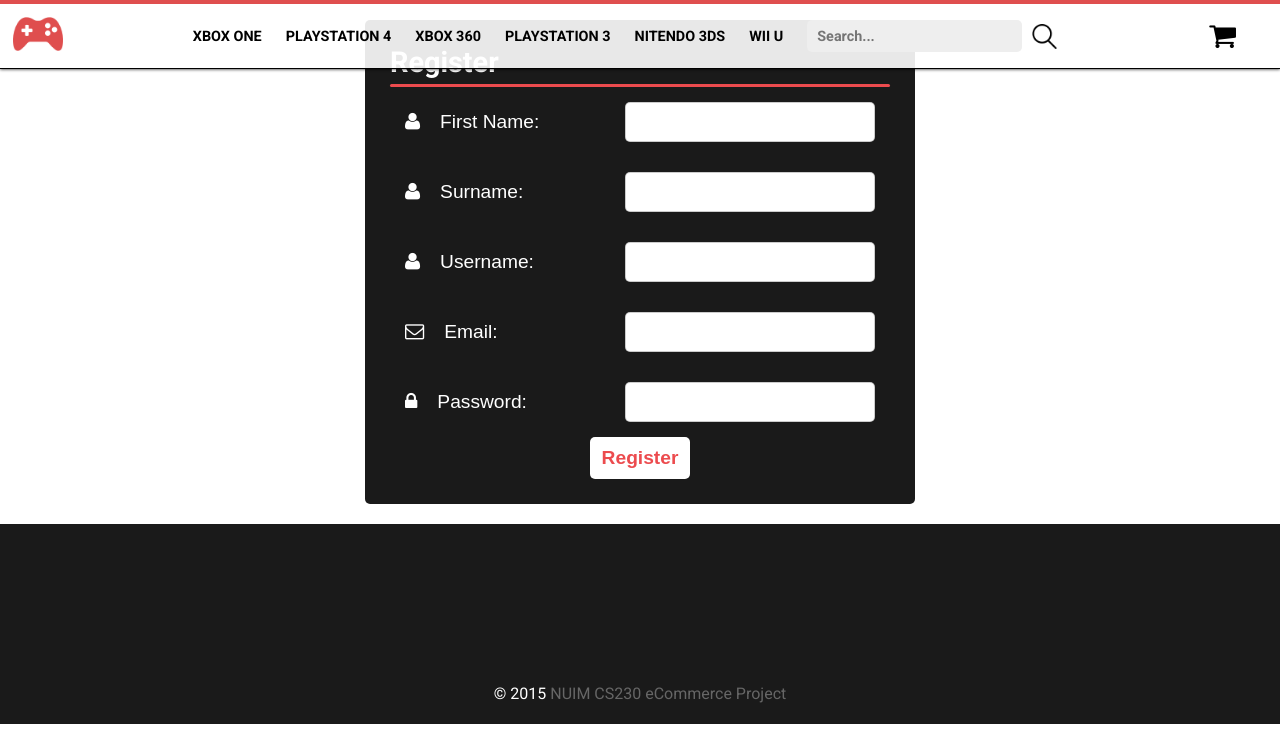
After one commit to IonatanSala/CS230Project, a PHP site: page /sign-up.php in a window 1280 px wide. The commit adds this page. Shown: the top 744 px of the page. Run offline with PHP 8.4, Linux system fonts and the light colour scheme; data that the repository does not hold is empty.

Commit message:
update on site

```diff
--- a/css/main.css
+++ b/css/main.css
@@ -40,7 +40,7 @@ ul {
 
 
 header.nav-header {
-	position: fixed;
+	position: relative;
 	top:0;
 	background-color: HSLA(0, 100%, 100%, 0.9);
 	border-top: 4px solid HSLA(0, 69%, 59%, 1);
@@ -48,9 +48,8 @@ header.nav-header {
 	width: 100%;
 	min-width: 546px;
 	box-shadow: 0px .5px 3px 0px rgba(0, 0, 0, 0.75);
-	/*position: fixed;
-	top: 0;*/
-	/*box-shadow: 0 6px 4px -4px #999;*/
+	position: fixed;
+	top: 0;
 }
 
 header.nav-header header.top {
@@ -202,6 +201,7 @@ section.landing div.jumbotron {
 	align-items: center;
 	justify-content: center;
 }
+
 section.landing div.jumbotron div {
 	display: flex;
 	flex-flow: column wrap;
@@ -650,3 +650,87 @@ ul.search-content li div:last-child button:hover {
 ul.search-content li img {
 	height: 150px;
 }
+
+
+/*******************************
+		SIGN UP PAGE
+*********************************/
+
+section#sign-up-form {
+	box-sizing: border-box;
+	padding: 25px;
+	margin: 20px auto;
+	width: 100%;
+	max-width: 550px;
+	min-width: 500px;
+	font-size: 1.2em;
+	border-radius: 5px;
+	/*border: 2px solid red;*/
+	color: #fff;
+	background: HSLA(0, 0%, 10%, 1);
+
+
+
+
+}
+
+section#sign-up-form hr {
+	border: 0;
+	background: HSLA(359, 81%, 61%, 1);
+	height: 3px;
+	border-radius: 2px;
+	margin-top: 5px;
+}
+
+section#sign-up-form form {
+	max-width: 500px;
+	min-width: 450px;
+	display: flex;
+	flex-flow: column nowrap;
+	justify-content: center;
+	margin: 0 auto;
+
+
+}
+
+section#sign-up-form form label {
+	display: flex;
+	flex-flow: row no wrap;
+	justify-content: space-between;
+	align-items: center;
+	padding: 15px;
+}
+
+section#sign-up-form form label i {
+	margin-right: 20px;
+	/*color: HSLA(359, 81%, 61%, 1) ;*/
+}
+
+section#sign-up-form form label input{
+	margin-left: auto;
+	padding: 5px;
+	border-radius: 5px;
+	height: 40px;
+	width: 250px;
+	border: 1px solid rgba(0,0,0, 0.2);
+	/*font-size: 200px;*/
+	color: #000;
+
+}
+
+section#sign-up-form form > input {
+	width: 100px;
+	margin: 0 auto;
+	padding: 10px;
+	border: 0;
+	color: HSLA(359, 81%, 61%, 1);
+	font-weight: bold;
+	background: #fff;
+	border-radius: 5px;
+}
+
+section#sign-up-form form > input:hover {
+	/*border: 1px solid HSLA(359, 81%, 61%, 1);*/
+	color: #fff;
+	background: HSLA(359, 81%, 61%, 1);
+}
--- /dev/null
+++ b/includes/connectDB.php
@@ -0,0 +1,6 @@
+<?php
+
+  $dbconn = pg_connect("host=webcourse.cs.nuim.ie dbname=cs230 user= cs230teamd2 password= ohNgohTo")
+  or die('Could not connect: ' . pg_last_error());
+
+?>
--- a/includes/footer.php
+++ b/includes/footer.php
@@ -4,5 +4,7 @@
 
 		<script src="js/jquery.js"></script>
 		<script src="js/main.js"></script>
+		<script src="js/carousel.js"></script>
+
 	</body>
 </html>
--- /dev/null
+++ b/js/carousel.js
@@ -0,0 +1,3 @@
+// $(function() {
+
+// });
--- a/js/main.js
+++ b/js/main.js
@@ -18,4 +18,13 @@ $(function() {
 		document.body.style.overflow = '';
 	});
 
+	var $landingContainer = $("div.jumbotron");
+	var images = ["attila.jpg", "battlefield.jpg", "bloodborne.jpg", "COD.jpg"];
+	var counter = 0;
+
+	// setInterval(function(){
+	// 	$landingContainer.css({"background-image": "url('img/" + images[counter] + "')"});
+	// 	counter++;
+	//  }, 3000);
+
 });
--- /dev/null
+++ b/sign-up.php
@@ -0,0 +1,17 @@
+<?php include('includes/header.php'); ?>
+
+
+		<section id="sign-up-form">
+			<h2>Register</h2>
+			<hr>
+			<form method="POST">
+				<label for="userFirstName"> <i class="fa fa-user "></i> First Name: <input type="text" id="userFirstName"></label>
+				<label for="userSurname"> <i class="fa fa-user "></i> Surname: <input type="text" id="userSurname"></label>
+				<label for="username"> <i class="fa fa-user "></i> Username: <input type="text" id="username"></label>
+				<label for="userEmail"> <i class="fa fa-envelope-o "></i> Email: <input type="email" id="userEmail"></label>
+				<label for="userPassword"> <i class="fa fa-lock "></i> Password: <input type="password" id="userPassword"></label>
+				<input type="submit" value="Register">
+			</form>
+		</section>
+
+<?php include('includes/footer.php'); ?>
```
Also changed, not shown: includes/getGames.php (added, +23 -0 lines), includes/getUsers.php (added, +14 -0 lines), index.php (+22 -57 lines), img/bloodborne.jpg (deleted), 1 other file.
